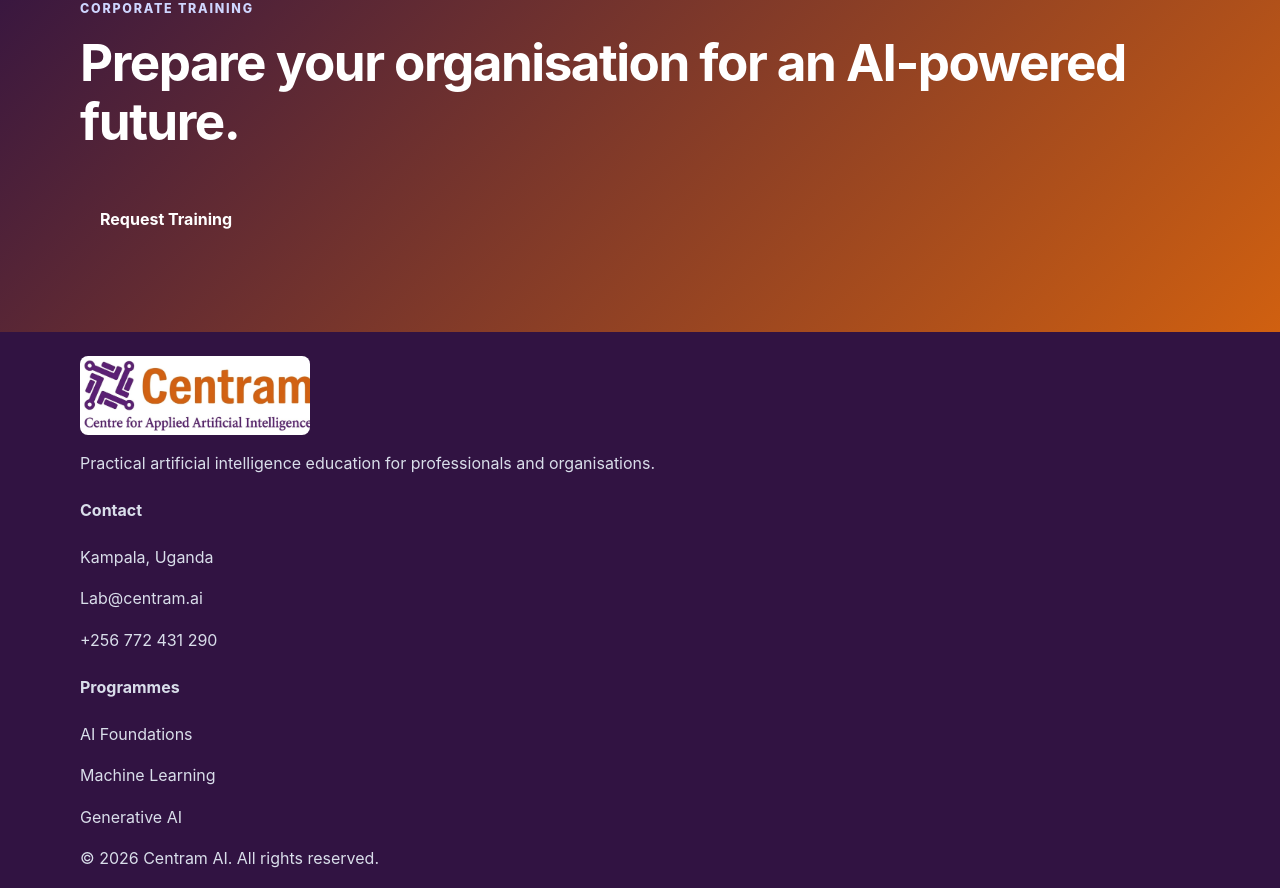
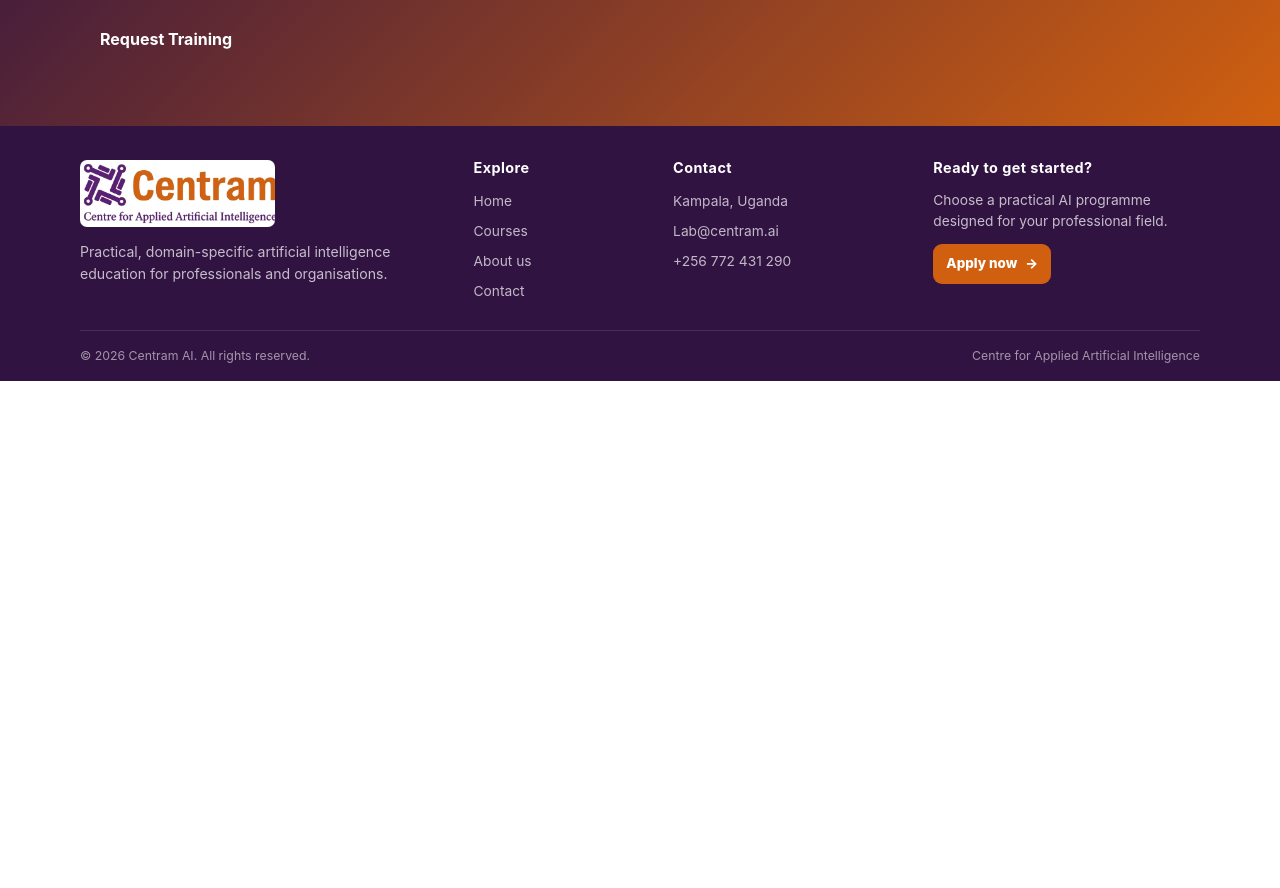
Before and after one commit to esther2145/centram-ai, a React (Vite) app in the folder frontend/: page / in a window 1280 px wide. Shown: the part 1840-2728 px from the top of the page. After the commit the page ends 2221 px from the top, so only its background shows below. Built offline with nearby package versions, Linux system fonts and the light colour scheme; no server answers.

Commit message:
footer editing and apply page modification

```diff
--- a/frontend/src/App.jsx
+++ b/frontend/src/App.jsx
@@ -1,4 +1,5 @@
-import { Route, Routes } from "react-router-dom";
+import { useEffect } from "react";
+import { Route, Routes, useLocation } from "react-router-dom";
 import Navbar from "./components/Navbar";
 import Footer from "./components/Footer";
 import Home from "./pages/Home";
@@ -10,8 +11,18 @@ import NotFound from "./pages/NotFound";
 import ApplicationOfAI from "./pages/ApplicationOfAI";
 import CourseDetails from "./pages/CourseDetails";
 
+function ScrollToTop() {
+  const { pathname } = useLocation();
+
+  useEffect(() => {
+    window.scrollTo({ top: 0, left: 0, behavior: "auto" });
+  }, [pathname]);
+
+  return null;
+}
+
 export default function App() {
-  return <><Navbar /><Routes><Route path="/" element={<Home />} />
+  return <><ScrollToTop /><Navbar /><Routes><Route path="/" element={<Home />} />
   <Route path="/courses" element={<Courses />} />
   <Route path="/courses/:id" element={<CourseDetails />} />
 
--- a/frontend/src/components/Footer.jsx
+++ b/frontend/src/components/Footer.jsx
@@ -1,27 +1,42 @@
+import { Link } from "react-router-dom";
+
 export default function Footer() {
   return (
     <footer className="footer">
       <div className="container footer-grid">
-        <div>
-          <div className="footer-logo-frame">
+        <div className="footer-brand-column">
+          <Link className="footer-logo-frame" to="/" aria-label="Centram home">
             <img className="footer-logo" src="/assets/centram-logo-cropped.png" alt="Centram Centre for Applied Artificial Intelligence" />
-          </div>
-          <p>Practical artificial intelligence education for professionals and organisations.</p>
+          </Link>
+          <p>Practical, domain-specific artificial intelligence education for professionals and organisations.</p>
         </div>
-        <div>
-          <h4>Contact</h4>
-          <p>Kampala, Uganda</p>
-          <p>Lab@centram.ai</p>
-          <p>+256 772 431 290</p>
+
+        <div className="footer-column">
+          <h3>Explore</h3>
+          <Link to="/">Home</Link>
+          <Link to="/courses">Courses</Link>
+          <Link to="/about">About us</Link>
+          <Link to="/contact">Contact</Link>
         </div>
-        <div>
-          <h4>Programmes</h4>
-          <p>AI Foundations</p>
-          <p>Machine Learning</p>
-          <p>Generative AI</p>
+
+        <div className="footer-column">
+          <h3>Contact</h3>
+          <span>Kampala, Uganda</span>
+          <a href="mailto:Lab@centram.ai">Lab@centram.ai</a>
+          <a href="tel:+256772431290">+256 772 431 290</a>
+        </div>
+
+        <div className="footer-action-column">
+          <h3>Ready to get started?</h3>
+          <p>Choose a practical AI programme designed for your professional field.</p>
+          <Link className="footer-button" to="/apply">Apply now <span aria-hidden="true">→</span></Link>
         </div>
       </div>
-      <div className="container copyright">© {new Date().getFullYear()} Centram AI. All rights reserved.</div>
+
+      <div className="container footer-bottom">
+        <span>© {new Date().getFullYear()} Centram AI. All rights reserved.</span>
+        <span>Centre for Applied Artificial Intelligence</span>
+      </div>
     </footer>
   );
 }
--- a/frontend/src/pages/Apply.jsx
+++ b/frontend/src/pages/Apply.jsx
@@ -70,6 +70,15 @@ export default function Apply() {
         phone: `${countryCode}${phoneNumber}`,
         course_id: Number(form.course_id),
       });
+      setForm({
+        full_name: "",
+        email: "",
+        education_level: "",
+        course_id: "",
+        motivation: "",
+      });
+      setCountryCode("+256");
+      setPhoneNumber("");
       setMessage("Application submitted successfully. Our admissions team will contact you.");
     } catch (error) {
       setMessage(error.message);
--- a/frontend/src/styles.css
+++ b/frontend/src/styles.css
@@ -14,12 +14,12 @@ nav a.active { color: var(--orange); }
 .nav-button { padding: 10px 16px; background: var(--purple); color: white !important; border-radius: 10px; }
 .hero {
   overflow: hidden;
-  padding: 90px 0 80px;
+  padding: 68px 0 60px;
   background:
     radial-gradient(circle at 80% 20%, var(--orange-soft) 0, transparent 32%),
     linear-gradient(180deg, #faf5fc, #ffffff);
 }
-.hero-grid { display: grid; grid-template-columns: 1.15fr .85fr; align-items: center; gap: 60px; }
+.hero-grid { display: grid; grid-template-columns: 1.15fr .85fr; align-items: center; gap: 44px; }
 h1,h2,h3 { line-height: 1.15; margin-top: 0; }
 h1 { font-size: clamp(2.6rem, 6vw, 5rem); letter-spacing: -.04em; margin-bottom: 24px; }
 h2 { font-size: clamp(2rem, 4vw, 3.2rem); letter-spacing: -.03em; }
@@ -75,15 +75,15 @@ h2 { font-size: clamp(2rem, 4vw, 3.2rem); letter-spacing: -.03em; }
     0 0 80px rgba(82, 32, 111, 0.35);
 }
 .floating-card { position: absolute; background: rgba(255,255,255,.94); padding: 16px 20px; border-radius: 14px; font-weight: 800; box-shadow: 0 14px 40px rgba(0,0,0,.18); }.card-one { top: 50px; left: -35px; }.card-two { right: -25px; bottom: 54px; }
-.section,.page-section { padding: 86px 0; }.page-section { min-height: 65vh; }.page-header { max-width: 780px; margin-bottom: 42px; }
-.section-heading { display: flex; justify-content: space-between; align-items: end; gap: 24px; margin-bottom: 34px; }
+.section,.page-section { padding: 60px 0; }.page-section { min-height: 65vh; }.page-header { max-width: 780px; margin-bottom: 30px; }
+.section-heading { display: flex; justify-content: space-between; align-items: end; gap: 24px; margin-bottom: 26px; }
 .card-grid { display: grid; grid-template-columns: repeat(3,1fr); gap: 24px; }
 .course-card { border: 1px solid #e7eaf1; border-radius: 20px; overflow: hidden; background: white; box-shadow: 0 12px 30px rgba(24,31,61,.06); }
 .course-card img { height: 210px; object-fit: cover; }.course-card-body { padding: 24px; }.course-card-body p { color: #687189; }
 .tags { display: flex; gap: 8px; margin-bottom: 18px; }.tags span { padding: 5px 9px; background: #f0ebff; color: var(--orange); border-radius: 99px; font-size: .76rem; font-weight: 700; }
 .course-meta { display: flex; justify-content: space-between; border-top: 1px solid #edf0f4; padding-top: 16px; margin-top: 20px; }
 .text-link { color: var(--orange); font-weight: 750; display: inline-block; margin-top: 18px; }
-.soft-section { background: #f7f8fc; }.feature-grid { display: grid; grid-template-columns: repeat(3,1fr); gap: 40px; }.icon-box { display: inline-grid; place-items: center; width: 48px; height: 48px; border-radius: 12px; background: var(--orange-soft); color: var(--orange); font-weight: 800; margin-bottom: 20px; }
+.soft-section { background: #f7f8fc; }.feature-grid { display: grid; grid-template-columns: repeat(3,1fr); gap: 28px; }.icon-box { display: inline-grid; place-items: center; width: 48px; height: 48px; border-radius: 12px; background: var(--orange-soft); color: var(--orange); font-weight: 800; margin-bottom: 20px; }
 .callout {
   background: linear-gradient(135deg, var(--purple-dark), var(--orange));
   color: white;
@@ -93,20 +93,20 @@ input,select,textarea { width: 100%; border: 1px solid #d9deea; border-radius: 1
 .form-card { display: grid; gap: 18px; padding: 30px; border: 1px solid #e3e7ef; border-radius: 18px; box-shadow: 0 14px 34px rgba(35,44,78,.07); }.form-card label { display: grid; gap: 7px; font-weight: 700; }.form-grid { display: grid; grid-template-columns: 1fr 1fr; gap: 18px; }.form-message { padding: 12px; background: #f0ebff; border-radius: 10px; }.narrow { max-width: 860px; }
 .field-label { display: inline; }.required-note { margin: 0; color: #687189; font-size: .85rem; }.required-note span,.required-mark { color: var(--orange); }.required-mark { display: inline; margin-left: 2px; }.optional-label { display: inline-block; margin-left: 7px; color: #778099; font-size: .75rem; font-weight: 600; }.field-help { color: #687189; font-weight: 500; }.phone-input-group { display: grid; grid-template-columns: auto 1fr; align-items: stretch; }.phone-input-group>span { display: flex; align-items: center; padding: 0 14px; border: 1px solid #d9deea; border-right: 0; border-radius: 10px 0 0 10px; color: var(--purple); background: var(--purple-soft); font-weight: 800; }.phone-input-group input { border-radius: 0 10px 10px 0; }.button:disabled { cursor: not-allowed; opacity: .65; }
 .event-list { display: grid; gap: 18px; }.event-card { display: grid; grid-template-columns: 92px 1fr; gap: 24px; padding: 26px; border: 1px solid #e5e8ef; border-radius: 18px; }.event-date { height: 82px; display: grid; place-items: center; align-content: center; border-radius: 14px; background: var(--purple-dark); color: white; }.event-date strong { font-size: 1.8rem; line-height: 1; }.event-date span { text-transform: uppercase; font-size: .78rem; }
-.split-layout,.contact-grid { display: grid; grid-template-columns: 1fr 1fr; gap: 70px; align-items: start; }.contact-details { margin-top: 32px; }
-.about-hero { padding: 100px 0 90px; background: radial-gradient(circle at 85% 15%, rgba(208,96,16,.14), transparent 30%), linear-gradient(180deg, #faf5fc, #fff); }
-.about-hero-grid { display: grid; grid-template-columns: 1.05fr .95fr; gap: 80px; align-items: center; }
+.split-layout,.contact-grid { display: grid; grid-template-columns: 1fr 1fr; gap: 48px; align-items: start; }.contact-details { margin-top: 26px; }
+.about-hero { padding: 72px 0 64px; background: radial-gradient(circle at 85% 15%, rgba(208,96,16,.14), transparent 30%), linear-gradient(180deg, #faf5fc, #fff); }
+.about-hero-grid { display: grid; grid-template-columns: 1.05fr .95fr; gap: 52px; align-items: center; }
 .about-hero h1 { margin-bottom: 0; }
 .about-intro { padding-left: 36px; border-left: 1px solid #d9e8e1; }
 .about-intro p:first-child { margin-top: 0; color: var(--purple-dark); font-size: 1.2rem; font-weight: 650; }
 .about-intro p { color: #5c6680; }.about-intro .button { margin-top: 14px; }
-.about-story-grid { display: grid; grid-template-columns: minmax(250px,.7fr) 1.3fr; gap: 80px; align-items: center; }
+.about-story-grid { display: grid; grid-template-columns: minmax(250px,.7fr) 1.3fr; gap: 52px; align-items: center; }
 .about-year { min-height: 310px; display: flex; flex-direction: column; justify-content: center; padding: 42px; border-radius: 28px; color: white; background: linear-gradient(145deg, var(--purple-dark), var(--purple)); box-shadow: 0 24px 55px rgba(49,19,66,.2); }
 .about-year span { color: #f2cba9; font-size: .78rem; font-weight: 800; letter-spacing: .14em; text-transform: uppercase; }
 .about-year strong { margin: 8px 0; font-size: clamp(4rem, 8vw, 6.5rem); line-height: 1; letter-spacing: -.07em; }
 .about-year p { margin-bottom: 0; color: rgba(255,255,255,.78); }
 .about-story-copy p,.about-section-heading>p,.about-credentials>p { color: #5c6680; font-size: 1.05rem; }
-.about-section-heading { display: grid; grid-template-columns: 1.1fr .9fr; gap: 70px; align-items: end; margin-bottom: 42px; }
+.about-section-heading { display: grid; grid-template-columns: 1.1fr .9fr; gap: 48px; align-items: end; margin-bottom: 32px; }
 .about-section-heading h2 { margin-bottom: 0; }.about-section-heading>p { margin: 0; }
 .about-strength-grid { display: grid; grid-template-columns: repeat(4,1fr); gap: 18px; }
 .about-strength-card { padding: 28px; border: 1px solid #e3e7ef; border-radius: 18px; background: white; }
@@ -122,22 +122,31 @@ input,select,textarea { width: 100%; border: 1px solid #d9deea; border-radius: 1
 .about-format-card { padding: 30px; border: 1px solid rgba(255,255,255,.15); border-radius: 18px; background: rgba(255,255,255,.07); }
 .about-format-card>span { display: inline-block; margin-bottom: 22px; padding: 6px 10px; border-radius: 99px; color: #f2cba9; background: rgba(208,96,16,.28); font-size: .76rem; font-weight: 800; text-transform: uppercase; }
 .about-format-card p { color: rgba(255,255,255,.7); }
-.about-credentials { display: grid; grid-template-columns: 1fr 1fr; gap: 80px; align-items: center; }.about-credentials h2 { margin-bottom: 0; }
+.about-credentials { display: grid; grid-template-columns: 1fr 1fr; gap: 52px; align-items: center; }.about-credentials h2 { margin-bottom: 0; }
 .about-cta { padding-top: 20px; }
-.about-cta-inner { display: flex; justify-content: space-between; gap: 60px; align-items: center; padding: 56px; border-radius: 28px; color: white; background: linear-gradient(135deg, var(--purple-dark), var(--orange)); }
+.about-cta-inner { display: flex; justify-content: space-between; gap: 44px; align-items: center; padding: 44px; border-radius: 28px; color: white; background: linear-gradient(135deg, var(--purple-dark), var(--orange)); }
 .about-cta-inner>div:first-child { max-width: 700px; }.about-cta-inner h2 { margin-bottom: 14px; }.about-cta-inner p { margin-bottom: 0; color: rgba(255,255,255,.76); }
 .about-cta-actions { display: flex; flex-shrink: 0; gap: 12px; }
 .footer {
-  padding: 24px 0 16px;
+  padding: 34px 0 0;
   background: var(--purple-dark);
-  color: #d9deea;
+  color: rgba(255,255,255,.72);
 }
-.footer-logo-frame { display: flex; width: 230px; align-items: center; justify-content: center; border-radius: 8px; overflow: hidden; background: white; }
+.footer-grid { display: grid; grid-template-columns: 1.45fr .65fr .9fr 1.1fr; gap: 42px; align-items: start; padding-bottom: 28px; }
+.footer-logo-frame { display: flex; width: 195px; align-items: center; justify-content: center; border-radius: 7px; overflow: hidden; background: white; }
 .footer-logo { width: 100%; height: auto; }
-@media (max-width: 820px) { nav { display: none; }.hero-grid,.split-layout,.contact-grid { grid-template-columns: 1fr; }.hero-panel { min-height: 340px; }.card-grid,.feature-grid { grid-template-columns: 1fr; }.section-heading,.callout-inner { align-items: start; flex-direction: column; }.stats { gap: 16px; flex-wrap: wrap; }.form-grid,.footer-grid { grid-template-columns: 1fr; }.card-one { left: 10px; }.card-two { right: 10px; }.brand { flex-basis: 210px; }.brand-logo-frame { width: 210px; } }
+.footer-brand-column p { max-width: 330px; margin: 14px 0 0; font-size: .88rem; line-height: 1.55; }
+.footer-column,.footer-action-column { display: flex; flex-direction: column; align-items: flex-start; gap: 8px; }
+.footer-column h3,.footer-action-column h3 { margin: 0 0 5px; color: white; font-size: .9rem; letter-spacing: .03em; }
+.footer-column a,.footer-column span { color: rgba(255,255,255,.7); font-size: .86rem; transition: color .2s ease; }
+.footer-column a:hover,.footer-bottom a:hover { color: #f2cba9; }
+.footer-action-column p { margin: 0; font-size: .86rem; line-height: 1.5; }
+.footer-button { display: inline-flex; align-items: center; gap: 8px; margin-top: 5px; padding: 9px 13px; border-radius: 9px; color: white; background: var(--orange); font-size: .84rem; font-weight: 800; }
+.footer-bottom { display: flex; justify-content: space-between; align-items: center; gap: 24px; padding-top: 15px; padding-bottom: 15px; border-top: 1px solid rgba(255,255,255,.11); color: rgba(255,255,255,.55); font-size: .77rem; }
+@media (max-width: 820px) { nav { display: none; }.hero-grid,.split-layout,.contact-grid { grid-template-columns: 1fr; }.hero-panel { min-height: 340px; }.card-grid,.feature-grid { grid-template-columns: 1fr; }.section-heading,.callout-inner { align-items: start; flex-direction: column; }.stats { gap: 16px; flex-wrap: wrap; }.form-grid { grid-template-columns: 1fr; }.footer-grid { grid-template-columns: 1fr 1fr; gap: 28px; }.footer-brand-column,.footer-action-column { grid-column: 1 / -1; }.footer-bottom { align-items: flex-start; flex-direction: column; gap: 8px; }.card-one { left: 10px; }.card-two { right: 10px; }.brand { flex-basis: 210px; }.brand-logo-frame { width: 210px; } }
 
 .course-detail-header {
-  padding: 90px 0 70px;
+  padding: 68px 0 56px;
   color: white;
   background:
     radial-gradient(
@@ -176,7 +185,7 @@ input,select,textarea { width: 100%; border: 1px solid #d9deea; border-radius: 1
 .course-detail-layout {
   display: grid;
   grid-template-columns: minmax(0, 2fr) minmax(260px, 0.8fr);
-  gap: 50px;
+  gap: 36px;
   align-items: start;
 }
 
@@ -243,7 +252,8 @@ input,select,textarea { width: 100%; border: 1px solid #d9deea; border-radius: 1
 }
 
 @media (max-width: 820px) {
-  .about-hero { padding: 72px 0; }
+  .section,.page-section { padding: 48px 0; }
+  .about-hero { padding: 54px 0; }
   .about-hero-grid,.about-story-grid,.about-section-heading,.about-credentials { grid-template-columns: 1fr; gap: 32px; }
   .about-intro { padding: 0; border: 0; }
   .about-strength-grid,.sector-grid,.about-format-grid { grid-template-columns: 1fr; }
```
Also changed, not shown: 5 other files (tests, documents, lock files or other folders).
